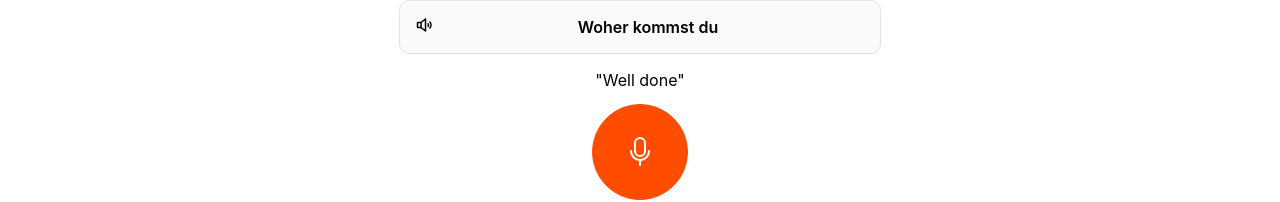
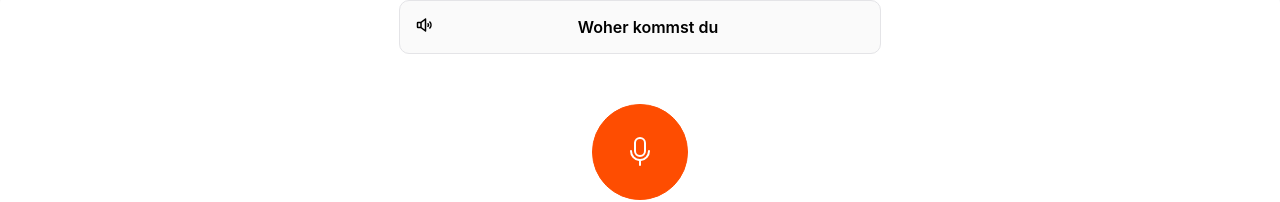
Before and after one commit to crisperpo/pronunciation-evaluation, a React (Create React App) app in the folder spa/: page / in a window 1280 px wide. Shown: the part 568-770 px from the top of the page. Built offline with nearby package versions, Linux system fonts and the light colour scheme.

Commit message:
set feedback

```diff
--- a/spa/src/components/App/index.tsx
+++ b/spa/src/components/App/index.tsx
@@ -1,4 +1,4 @@
-import React from 'react';
+import React, { useState } from 'react';
 import RecordingButton from '../ButtonRecording';
 import { SpeakerHigh } from '@phosphor-icons/react';
 
@@ -10,6 +10,8 @@ const RECORDING_TRAINER_DATA = {
 };
 
 const App = (): JSX.Element => {
+  const [feedback, setFeedback] = useState('');
+
   return (
     <main id="main-content-container">
       <div>
@@ -24,9 +26,12 @@ const App = (): JSX.Element => {
             <div className="phrase-icon"><SpeakerHigh weight="bold" /></div>
             <div className="phrase-text">{RECORDING_TRAINER_DATA.phrase}</div>
           </div>
-          <div id="feedback-container">"Well done"</div>
+          <div id="feedback-container">{ feedback }</div>
         </div>
-        <RecordingButton phraseToRecord={RECORDING_TRAINER_DATA.phrase} />
+        <RecordingButton
+          phraseToRecord={RECORDING_TRAINER_DATA.phrase}
+          setFeedback={ setFeedback }
+        />
       </div>
     </main>
   );
--- a/spa/src/components/ButtonRecording/index.tsx
+++ b/spa/src/components/ButtonRecording/index.tsx
@@ -1,17 +1,18 @@
-import React, { useState } from 'react';
+import React, { useState, Dispatch, SetStateAction } from 'react';
 import { ArrowClockwise, Check, Microphone, Waveform } from '@phosphor-icons/react';
 import getAudioTranscription from '../../services/getAudioTranscript';
 import getAudioEvaluation from '../../services/getAudioEvaluation';
 
 import './index.scss';
-import { TranscriptionPiece } from '../../services/types';
 
 type ButtonRecordingProps = {
   phraseToRecord: string;
+  setFeedback: Dispatch<SetStateAction<string>>;
 };
 
-const ButtonRecording = ({ phraseToRecord }: ButtonRecordingProps): JSX.Element => {
+const ButtonRecording = ({ phraseToRecord, setFeedback }: ButtonRecordingProps): JSX.Element => {
   const [status, setStatus]= useState('default');
+
   const handleClick = async () => {
     if(status === 'default'){
       setStatus('listening');
@@ -19,7 +20,10 @@ const ButtonRecording = ({ phraseToRecord }: ButtonRecordingProps): JSX.Element
         text_to_record: phraseToRecord, learner_recording: 'mockRecording.mp3'
       });
       const audioEvaluation = await getAudioEvaluation(audioTranscription);
-      console.log('audioEvaluation=', audioEvaluation);
+      setTimeout(function(){
+        setFeedback(`${audioEvaluation.feedback}, your score is ${audioEvaluation.score}%`);
+        setStatus('recordingCorrect');
+      }, 500);
     }
   };
 
```
